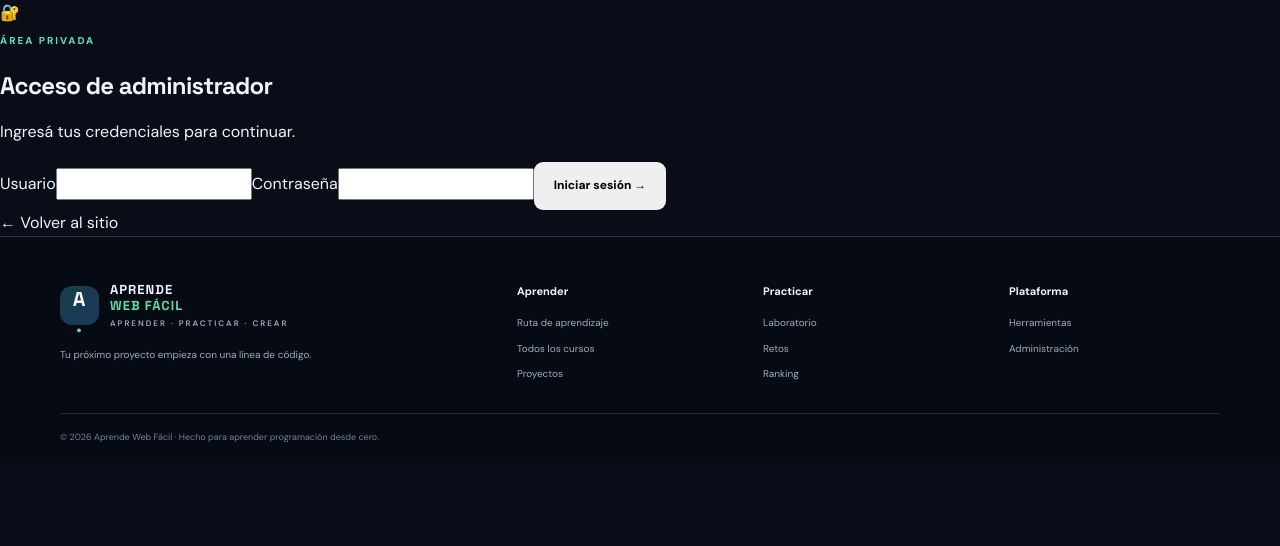
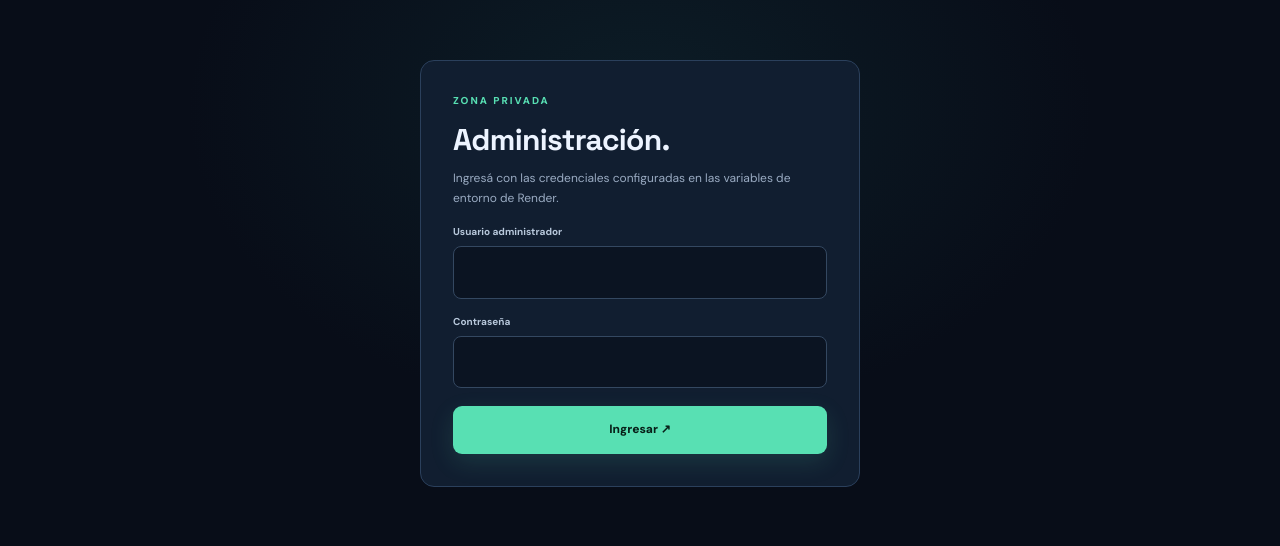
Before and after one commit to cuentaparausopersonal25-lang/Aprende-Web-Facil, a Flask app: page /admin/login in a window 1280 px wide. Shown: the part 79-625 px from the top of the page. Before the commit the page ends 521 px from the top, so only its background shows below. Run offline with Flask 3, Linux system fonts and the light colour scheme.

Commit message:
Complete academy administration and challenge pages

```diff
--- a/templates/admin_login.html
+++ b/templates/admin_login.html
@@ -1,3 +1 @@
-{% extends "base.html" %}
-{% block title %}Acceso administrador | Aprende Web Fácil{% endblock %}
-{% block content %}<section class="admin-page"><div class="login-card"><div class="login-symbol">🔐</div><span class="eyebrow">ÁREA PRIVADA</span><h1>Acceso de administrador</h1><p>Ingresá tus credenciales para continuar.</p><form method="POST"><label for="username">Usuario</label><input id="username" name="username" autocomplete="username" required><label for="password">Contraseña</label><input id="password" name="password" type="password" autocomplete="current-password" required><button class="btn btn-primary full-btn" type="submit">Iniciar sesión →</button></form><a class="back-link" href="{{ url_for('home') }}">← Volver al sitio</a></div></section>{% endblock %}
+{% extends "base.html" %}{% block title %}Acceso administrador · Aprende Web Fácil{% endblock %}{% block content %}<section class="auth-wrap"><div class="auth-card"><div class="eyebrow">ZONA PRIVADA</div><h1>Administración.</h1><p>Ingresá con las credenciales configuradas en las variables de entorno de Render.</p><form method="post"><input type="hidden" name="_csrf" value="{{ csrf_token() }}"><label>Usuario administrador</label><input name="username" required autocomplete="username"><label>Contraseña</label><input type="password" name="password" required autocomplete="current-password"><button class="btn primary full">Ingresar ↗</button></form></div></section>{% endblock %}
```
